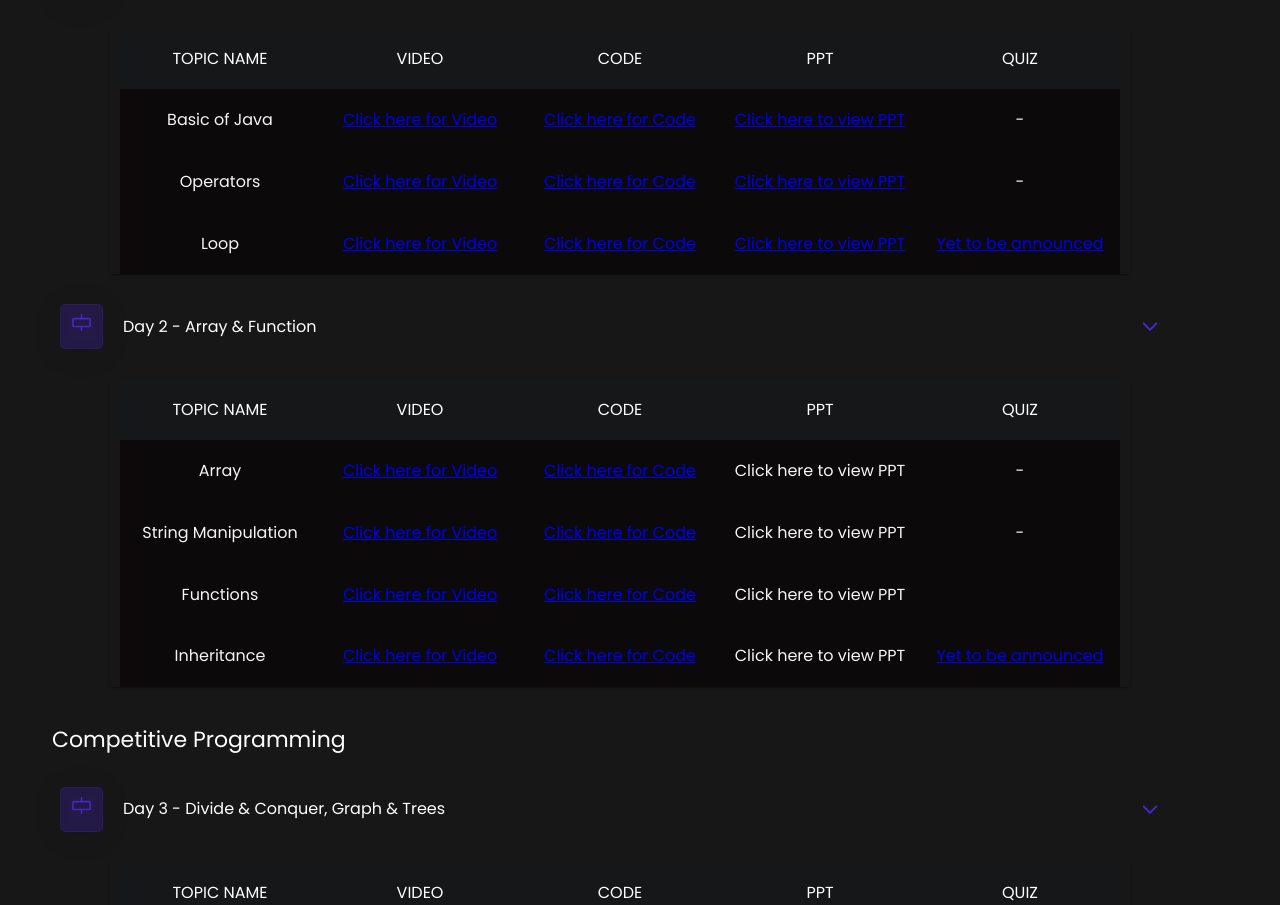
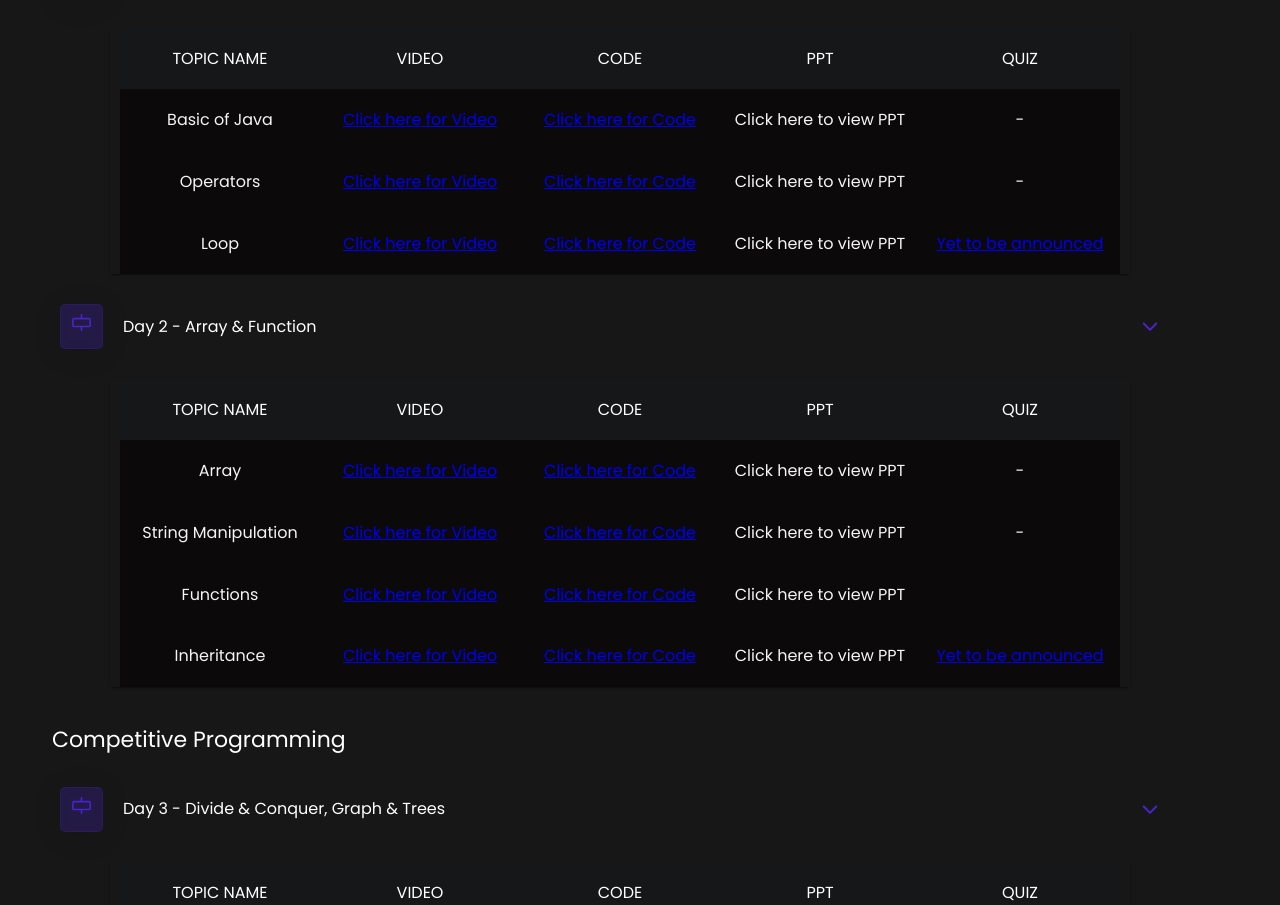
Before and after one commit to vitccacm/techjam, a React (Create React App) app: page /content in a window 1280 px wide. Shown: the part 1022-1927 px from the top of the page. Built offline with nearby package versions, Linux system fonts and the light colour scheme; the HTML template or start-up script is replaced by a standard one.

Commit message:
Updated the Day 1 ppt downloads

```diff
--- a/src/tablenew.js
+++ b/src/tablenew.js
@@ -1,5 +1,11 @@
 import React, { useState } from 'react';
 import './table.css'
+import part1 from './Documents/javaday1/part1.ppt'
+import part2 from './Documents/javaday1/part2.ppt'
+import part3 from './Documents/javaday1/part3.ppt'
+
+
+
 const TableNew = () => {
   const properties = [
     'name',
@@ -66,21 +72,21 @@ const TableNew = () => {
 				<div class="table-data">Basic of Java</div>
 				<div class="table-data"><a href="https://youtu.be/rCZWduD_kIk" target='_blank'>Click here for Video</a></div>
 				<div class="table-data"><a href="https://github.com/ACMVITCC/techjam2023/tree/main/Day1" target='_blank'>Click here for Code</a></div>
-				<div class="table-data"><a href="https://docs.google.com/presentation/d/12BGZ4XSiri6ouBr0ZkelFWiGgOxqskuF/present?slide=id.p5" target='_blank'>Click here to view PPT</a></div>
+        <div class="table-data"><a href={part1} download="basic_of_java" target='_blank' rel="noreferrer"> Click here to view PPT</a></div>
 				<div class="table-data">-</div>
 			</div>
 			<div class="table-row">
 				<div class="table-data">Operators</div>
 				<div class="table-data"><a href="https://www.youtube.com/watch?app=desktop&v=b5CEyhyralY&feature=youtu.be" target='_blank'>Click here for Video</a></div>
 				<div class="table-data"><a href="https://github.com/ACMVITCC/techjam2023/tree/main/Day1" target='_blank'>Click here for Code</a></div>
-				<div class="table-data"><a href="https://docs.google.com/presentation/d/1qDuQ9Xot5GTz7aLpYHoGB8Mug7kWGYc2/present?slide=id.p1" target='_blank'> Click here to view PPT</a></div>
+        <div class="table-data"><a href={part2} download="Operators" target='_blank' rel="noreferrer"> Click here to view PPT</a></div>
 				<div class="table-data">-</div>
 			</div>
 			<div class="table-row">
 				<div class="table-data">Loop</div>
 				<div class="table-data"><a href="https://www.youtube.com/watch?app=desktop&v=QFLIvtKHq_4&feature=youtu.be" target='_blank'>Click here for Video</a></div>
 				<div class="table-data"><a href="https://github.com/ACMVITCC/techjam2023/tree/main/Day1" target='_blank'>Click here for Code</a></div>
-				<div class="table-data"><a href="https://docs.google.com/presentation/d/1OajT04KR63LYyYWt4O065lTxEze6BJk6/present?slide=id.p2" target='_blank'>Click here to view PPT</a></div>
+        <div class="table-data"><a href={part3} download="Loop" target='_blank' rel="noreferrer"> Click here to view PPT</a></div>
 				<div class="table-data"><a href="#" target='_blank'>Yet to be announced</a></div>
 			</div>
 		</div>
```
